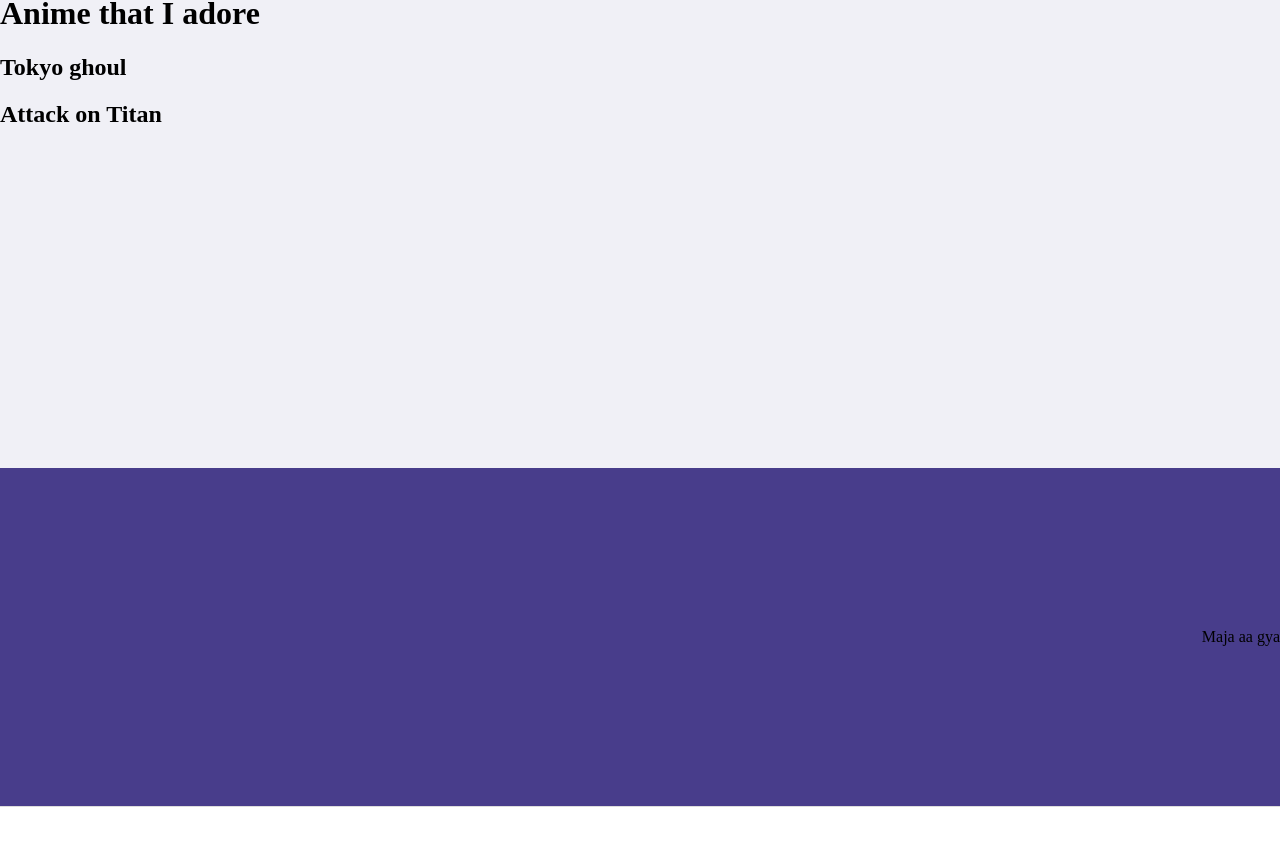
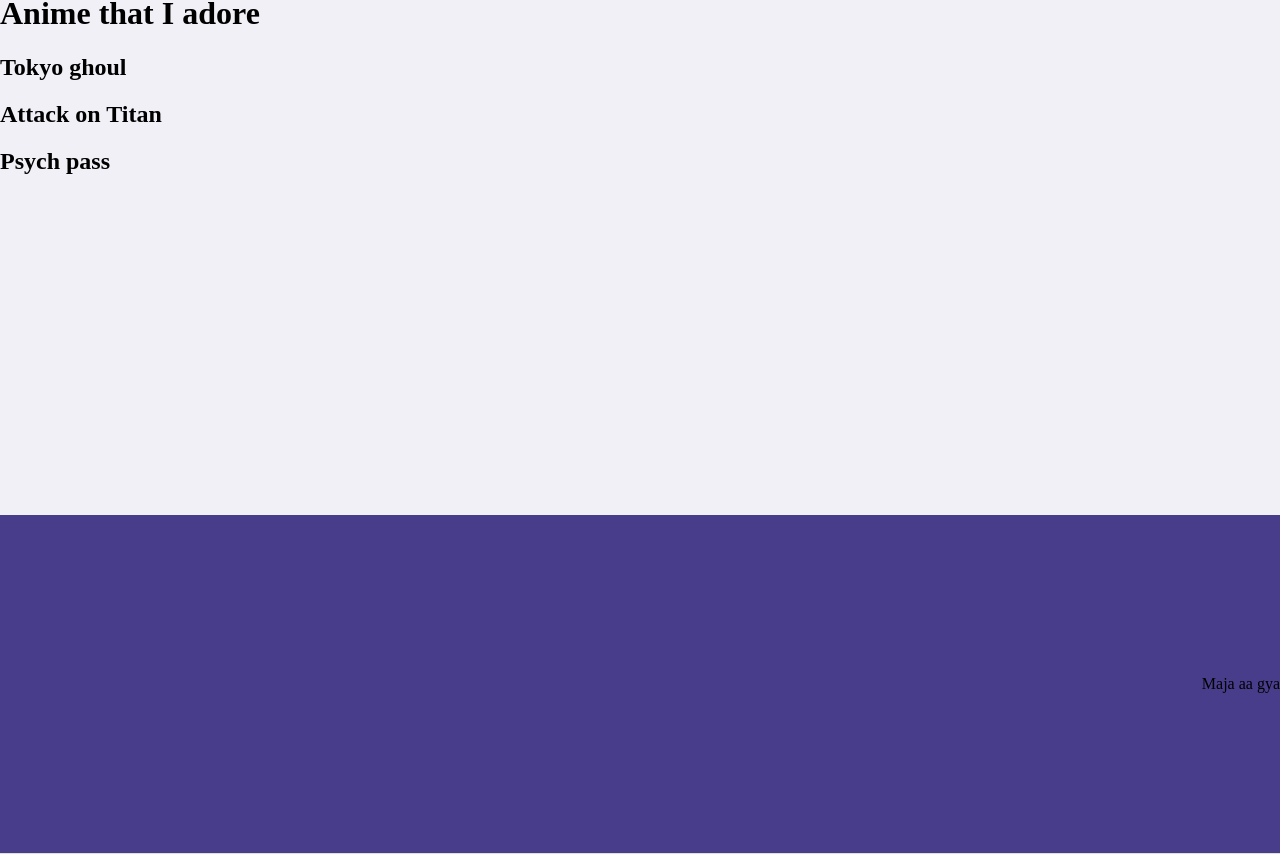
Before and after one commit to Anisalunke/my_portfolio, a Next.js app: page / in a window 1280 px wide. Shown: the part 2450-3304 px from the top of the page. Before the commit the page ends 3257 px from the top, so only its background shows below. Built offline with nearby package versions, Linux system fonts and the light colour scheme; a web font is replaced by a local one.

Commit message:
anime component

```diff
--- a/components/Anime.js
+++ b/components/Anime.js
@@ -4,6 +4,8 @@
         <h1>Anime that I adore</h1>
         <h2> Tokyo ghoul</h2>
         <h2>Attack on Titan</h2>
+        <h2>Psych pass</h2>
+
         </>
 
 
```
